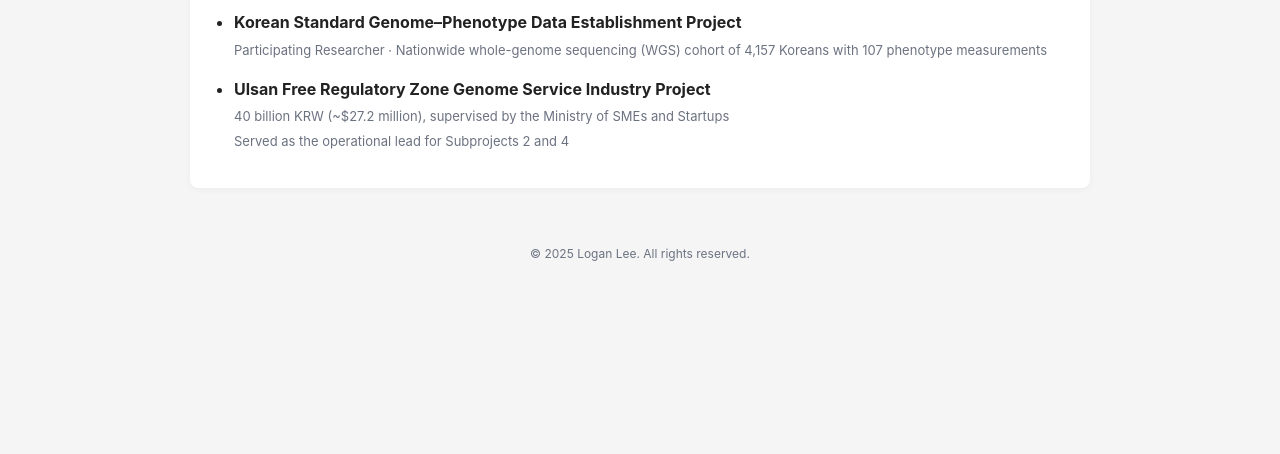
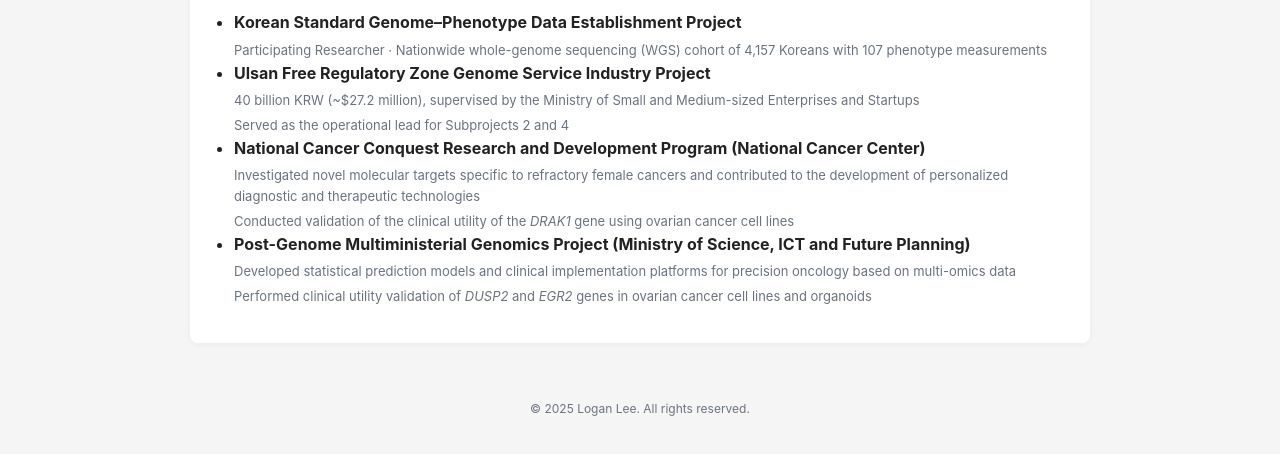
Before and after one commit to LoganLHJ/LoganLeeKr, a plain HTML site: page projects/index.html in a window 1280 px wide. Shown: the part 298-752 px from the top of the page. Drawn offline with Linux system fonts and the light colour scheme.

Commit message:
write projects

```diff
--- a/projects/index.html
+++ b/projects/index.html
@@ -110,11 +110,23 @@
           <strong>Korean Standard Genome–Phenotype Data Establishment Project</strong>
           <span class="meta">Participating Researcher · Nationwide whole-genome sequencing (WGS) cohort of 4,157 Koreans with 107 phenotype measurements</span>
         </li>
-        <p></p>
+
         <li>
           <strong>Ulsan Free Regulatory Zone Genome Service Industry Project</strong>
-          <span class="meta">40 billion KRW (~$27.2 million), supervised by the Ministry of SMEs and Startups</span>
+          <span class="meta">40 billion KRW (~$27.2 million), supervised by the Ministry of Small and Medium-sized Enterprises and Startups</span>
           <span class="meta">Served as the operational lead for Subprojects 2 and 4</span>
+        </li>
+
+        <li>
+          <strong>National Cancer Conquest Research and Development Program (National Cancer Center)</strong>
+          <span class="meta">Investigated novel molecular targets specific to refractory female cancers and contributed to the development of personalized diagnostic and therapeutic technologies</span>
+          <span class="meta">Conducted validation of the clinical utility of the <em>DRAK1</em> gene using ovarian cancer cell lines</span>
+        </li>
+
+        <li>
+          <strong>Post-Genome Multiministerial Genomics Project (Ministry of Science, ICT and Future Planning)</strong>
+          <span class="meta">Developed statistical prediction models and clinical implementation platforms for precision oncology based on multi-omics data</span>
+          <span class="meta">Performed clinical utility validation of <em>DUSP2</em> and <em>EGR2</em> genes in ovarian cancer cell lines and organoids</span>
         </li>
       </ul>
     </section>
```
